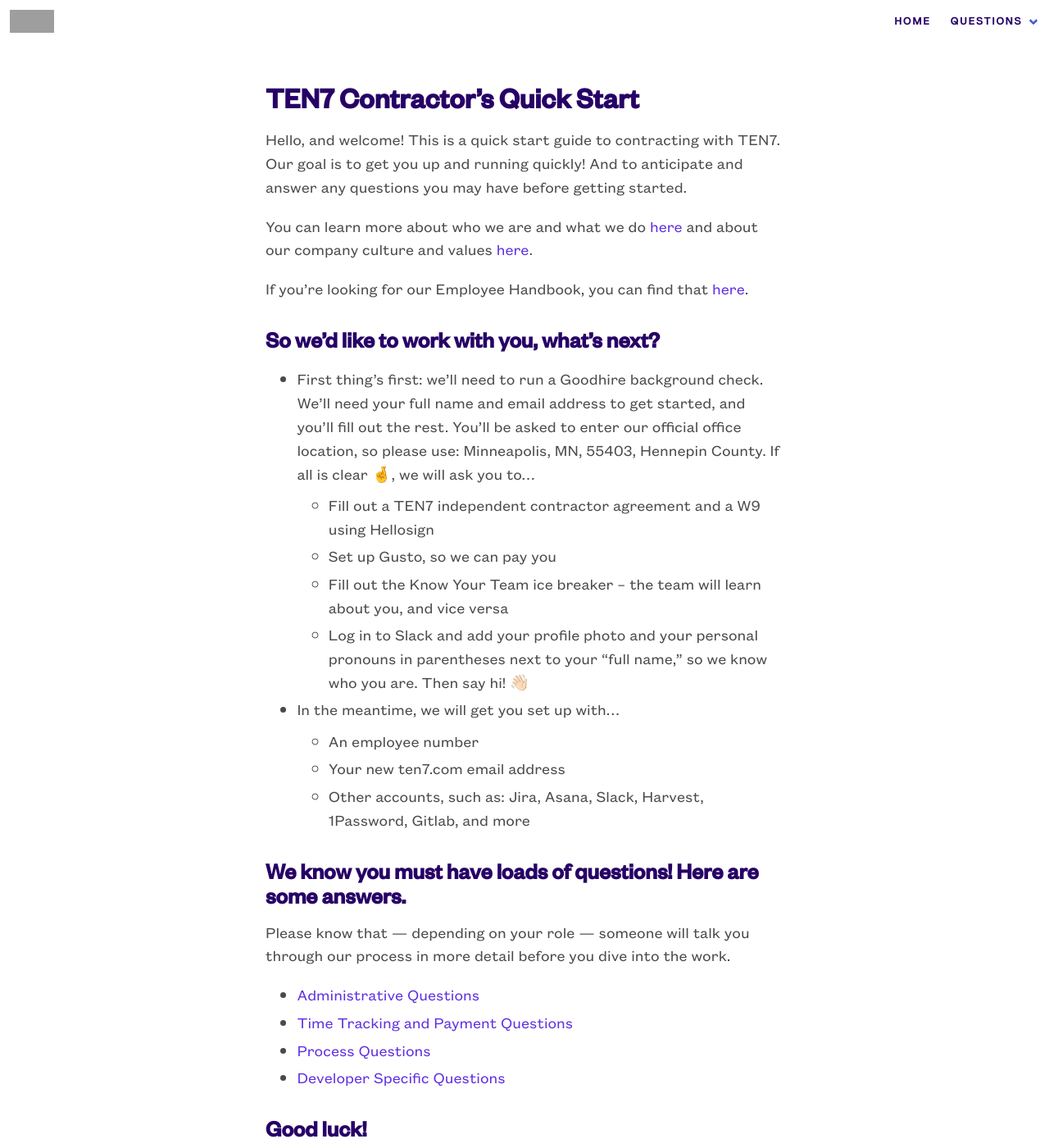
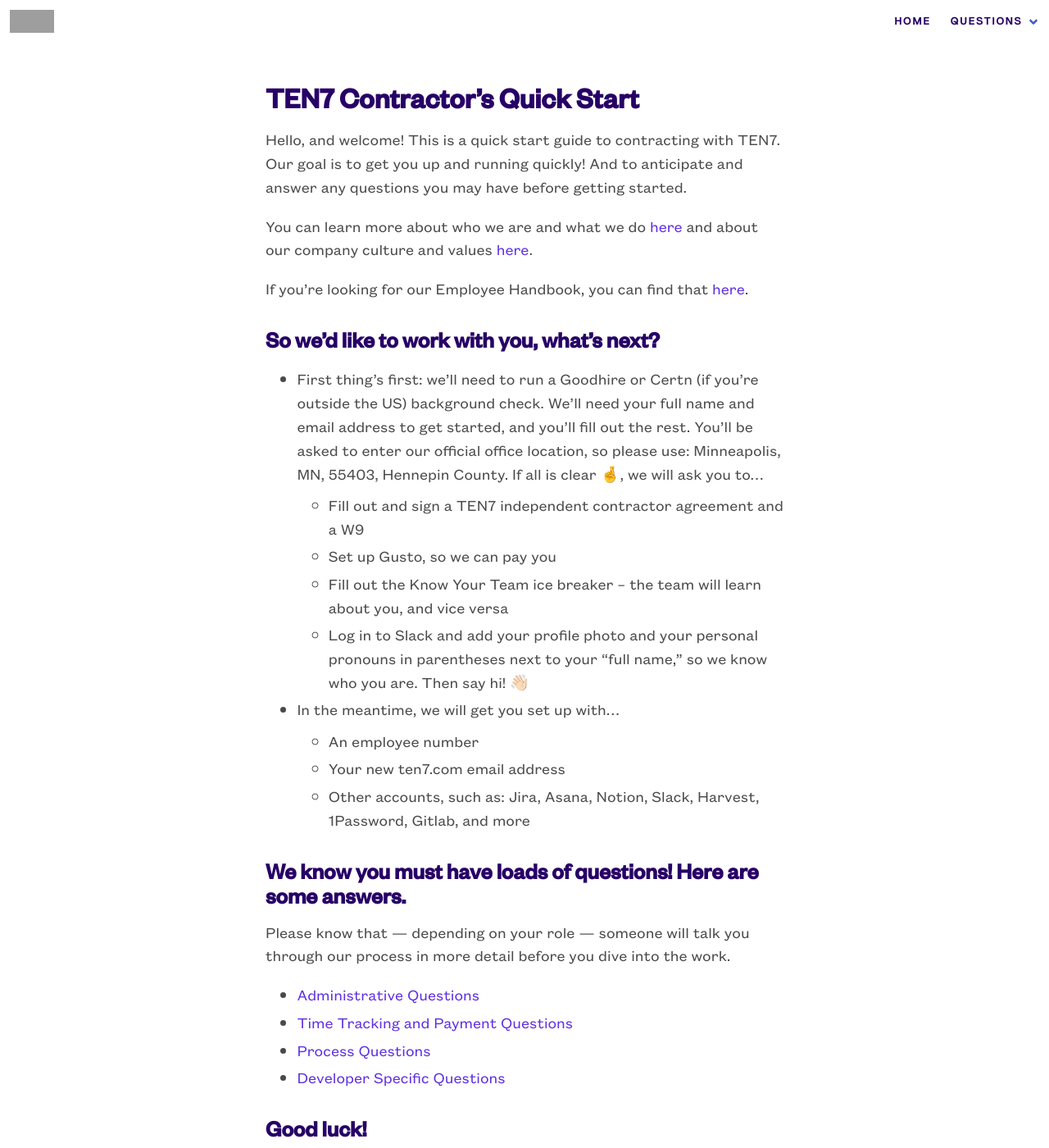
Before and after one commit to ten7/contractor.ten7.com, a Jekyll site: the page built from index.md, in a window 1280 px wide and 1400 px high. Shown: the whole window at 82% size. Built offline with Jekyll 4.4.1, drawn with Linux system fonts in a browser that asks for light colours; some web fonts are replaced; grey boxes are pictures that could not be loaded.

Commit message:
Added Certn, removed HelloSign, added Notion
Added Certn as a background check option for international contractors
Removed HelloSign, since Deb will now send W9 + contractor agreement through Gusto
Added Notion as an onboarding tool

```diff
--- a/index.md
+++ b/index.md
@@ -13,15 +13,15 @@ If you're looking for our Employee Handbook, you can find that [here](https://ha
 
 ## So we’d like to work with you, what’s next?
 
-*   First thing’s first: we’ll need to run a Goodhire background check. We’ll need your full name and email address to get started, and you’ll fill out the rest. You'll be asked to enter our official office location, so please use: Minneapolis, MN, 55403, Hennepin County. If all is clear 🤞, we will ask you to...
-    *   Fill out a TEN7 independent contractor agreement and a W9 using Hellosign
+*   First thing’s first: we’ll need to run a Goodhire or Certn (if you're outside the US) background check. We’ll need your full name and email address to get started, and you’ll fill out the rest. You'll be asked to enter our official office location, so please use: Minneapolis, MN, 55403, Hennepin County. If all is clear 🤞, we will ask you to...
+    *   Fill out and sign a TEN7 independent contractor agreement and a W9
     *   Set up Gusto, so we can pay you
     *   Fill out the Know Your Team ice breaker -- the team will learn about you, and vice versa
     *   Log in to Slack and add your profile photo and your personal pronouns in parentheses next to your "full name," so we know who you are. Then say hi! 👋🏻
 *   In the meantime, we will get you set up with...
     *   An employee number
     *   Your new ten7.com email address
-    *   Other accounts, such as: Jira, Asana, Slack, Harvest, 1Password, Gitlab, and more
+    *   Other accounts, such as: Jira, Asana, Notion, Slack, Harvest, 1Password, Gitlab, and more
 
 
 ## We know you must have loads of questions! Here are some answers.
```
